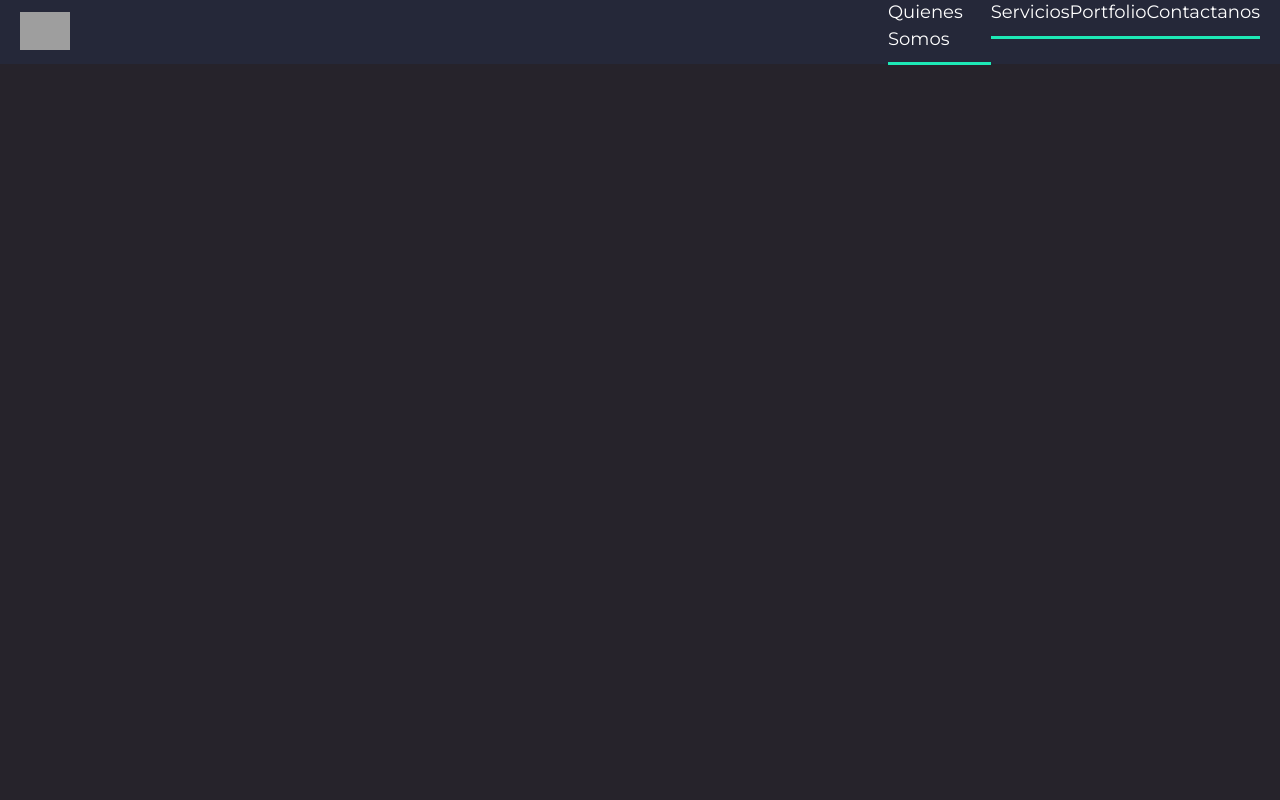
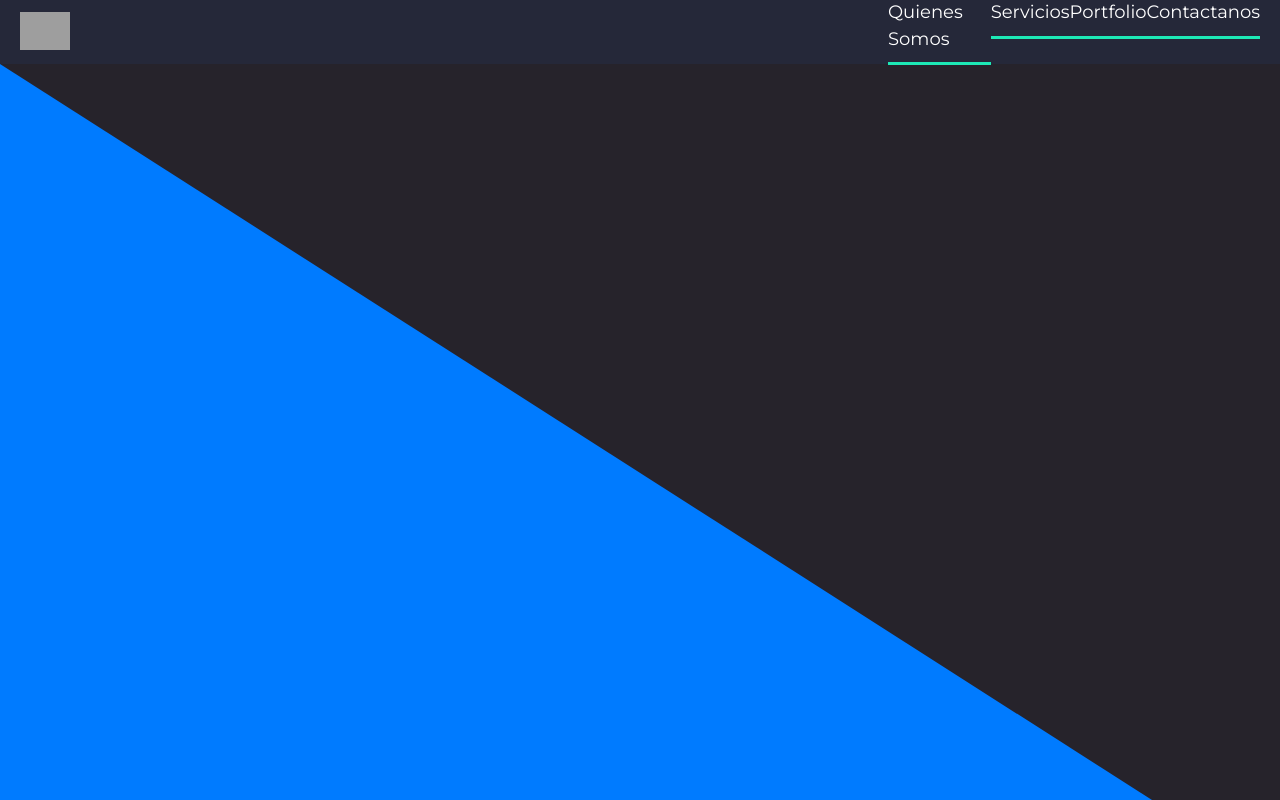
Before and after one commit to doomling/mppweb, a Gatsby site: page / in a window 1280 px wide. Built offline with nearby package versions, Linux system fonts and the light colour scheme; Gatsby itself is replaced by a stand-in of ours; grey boxes are pictures that could not be loaded.

Commit message:
layout changes

```diff
--- a/src/components/layout.js
+++ b/src/components/layout.js
@@ -10,6 +10,7 @@ import PropTypes from "prop-types"
 import { StaticQuery, graphql } from "gatsby"
 
 import Header from "./header/header"
+import Triangle from "./section/triangle"
 import "./layout.css"
 import "./../styles/global.scss"
 
@@ -29,6 +30,7 @@ const Layout = ({ children }) => (
         <Header/>
         <section className="main-wrapper">
           <div className="section">
+            <Triangle/>
           </div>
         </section>
       </div>
--- /dev/null
+++ b/src/components/section/triangle.js
@@ -0,0 +1,20 @@
+import React, { Component } from "react"
+import "./triangle.scss"
+
+const menuItems = ['Quienes Somos', 'Servicios', 'Portfolio', 'Contactanos']
+
+class Menu extends Component {
+    constructor(props) {
+        super(props)
+        this.props = props
+    }
+
+    render() {
+        return(
+            <div className="section--triangle">
+            </div>
+        )
+    }
+}
+
+export default Menu
--- /dev/null
+++ b/src/components/section/triangle.scss
@@ -0,0 +1,8 @@
+.section--triangle {
+    width: 0;
+    height: 0;
+    box-sizing: border-box;
+    border-style: solid;
+    border-width: 92vh 0 0 90vw;
+    border-color: transparent transparent transparent #007bff;
+}
```
